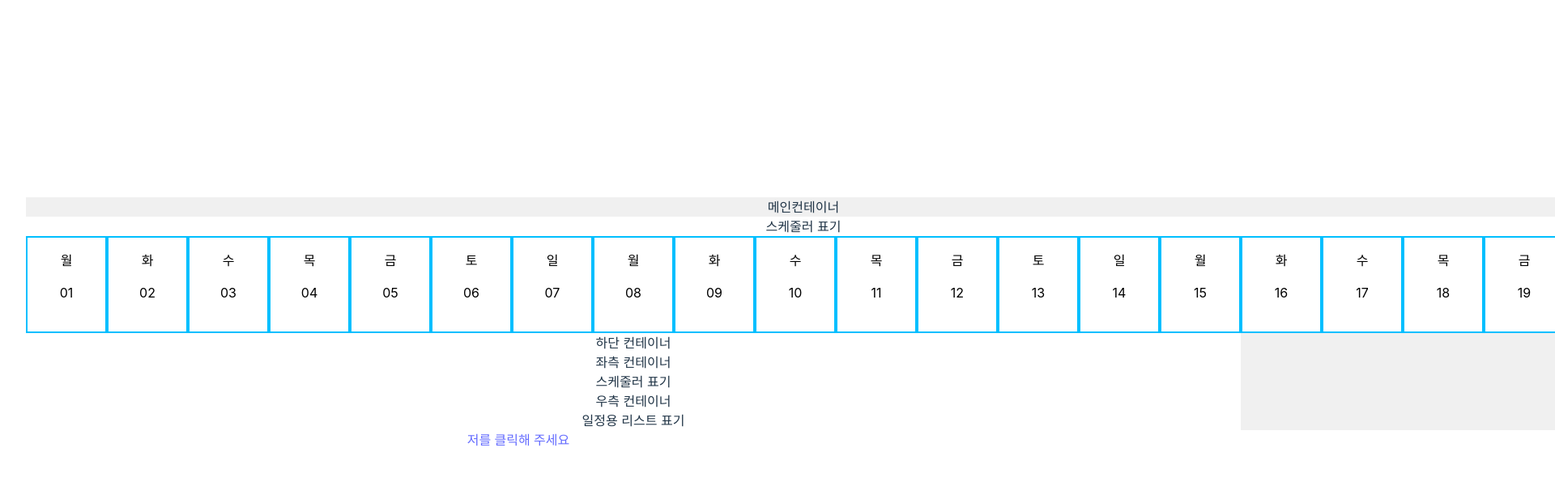
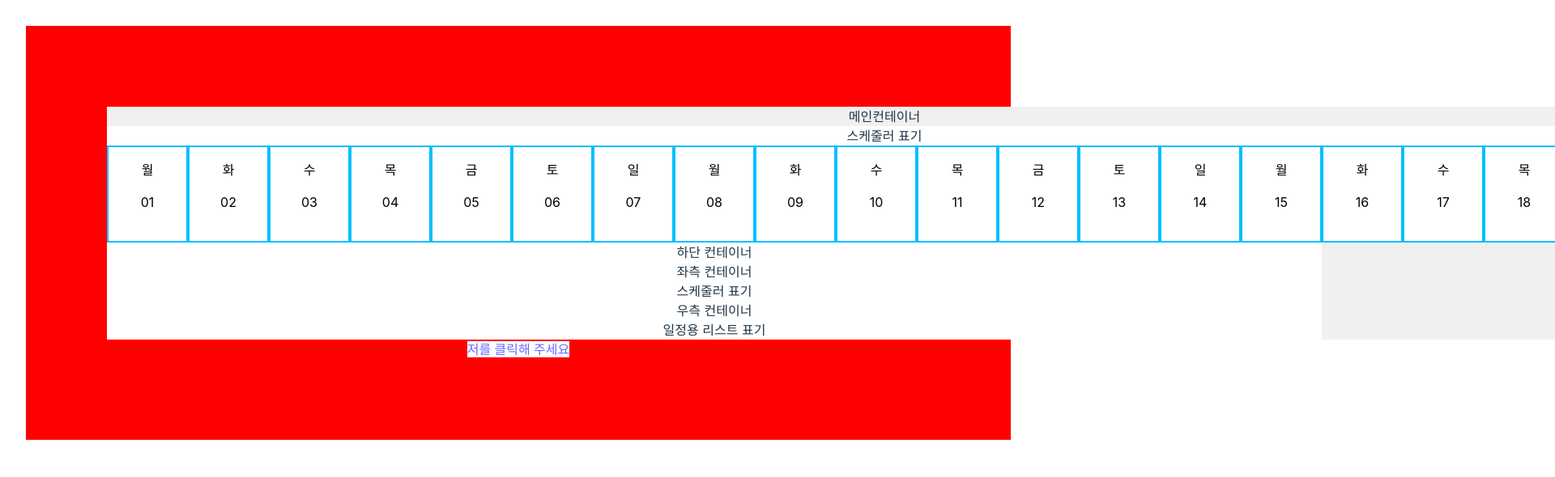
Before and after one commit to JayJHFE/React-Scheduler, a React (Vite) app in the folder PortFolio-vite/: page /scheduler in a window 1280 px wide. Shown: the top 590 px of the page at 81% size, 1920 px wide, since content can reach past the window. Built offline with nearby package versions, Linux system fonts and the light colour scheme.

Commit message:
리액트 전역 css 수정

```diff
--- a/PortFolio-vite/src/css/mainStyle.ts
+++ b/PortFolio-vite/src/css/mainStyle.ts
@@ -2,6 +2,8 @@ import styled from "styled-components";
 
 export const Body = styled.div`
   width: 100%;
+  padding: 100px;
+  background-color: red;
 `;
 export const Container = styled.div`
   width: 1920px;
--- a/PortFolio-vite/src/index.css
+++ b/PortFolio-vite/src/index.css
@@ -29,10 +29,7 @@ a:hover {
 
 body {
   margin: 0;
-  display: flex;
-  place-items: center;
-  min-width: 320px;
-  min-height: 100vh;
+  padding: 0;
 }
 
 h1 {
```
Also changed, not shown: PortFolio-vite/GlobalStyle.ts (added).
